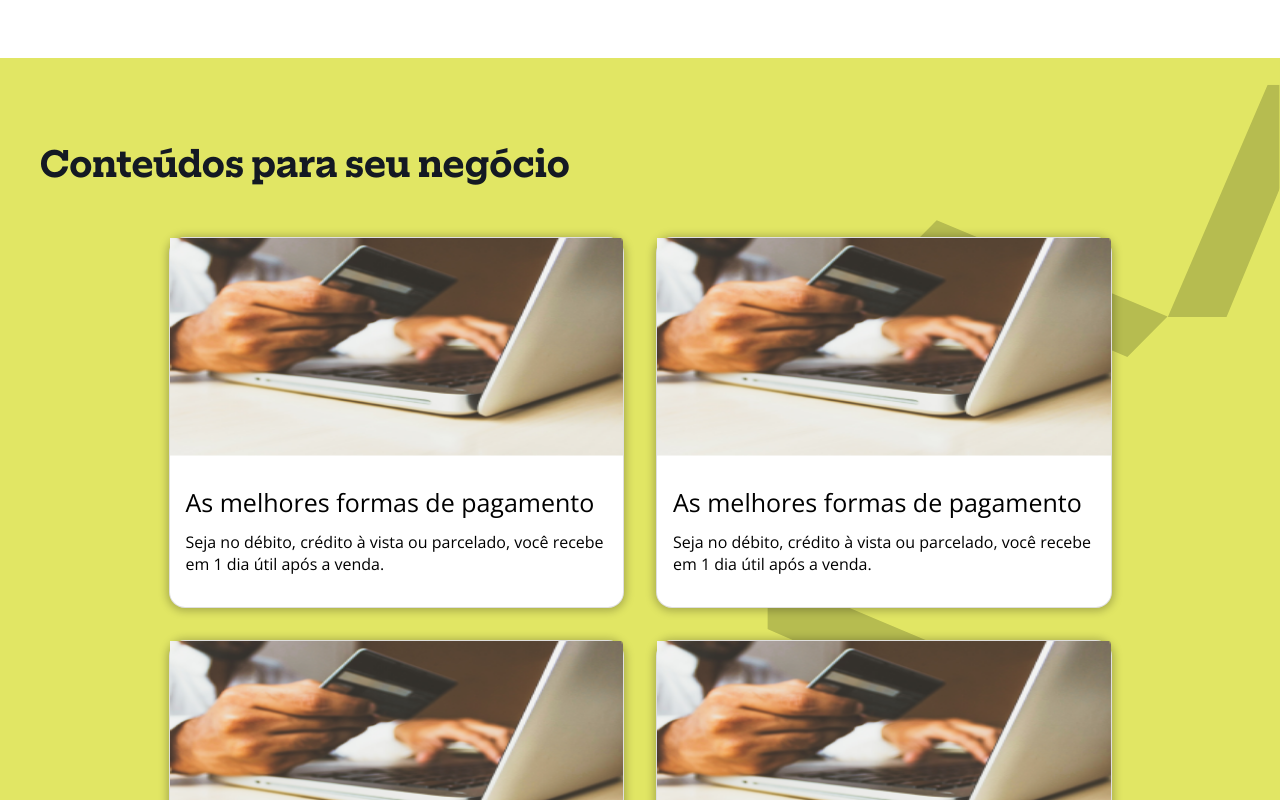
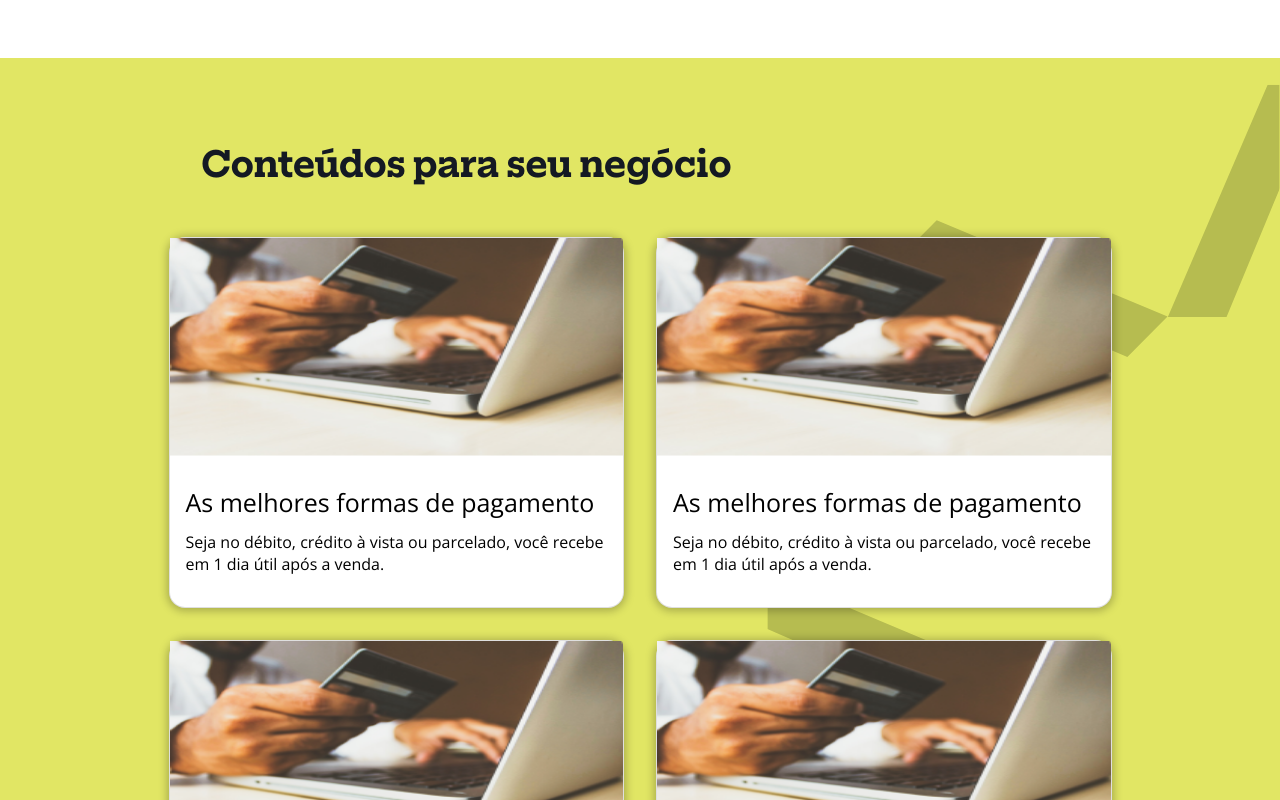
Before and after one commit to LeonardoAraujoLisboa/mulvi-desty, a React (Create React App) app: page / in a window 1280 px wide. Shown: the part 8780-9580 px from the top of the page. Built offline with nearby package versions, Linux system fonts and the light colour scheme.

Commit message:
Últimas atualizações no layout

```diff
--- a/src/components/BusinessContentCard/index.tsx
+++ b/src/components/BusinessContentCard/index.tsx
@@ -1,6 +1,6 @@
 import React from 'react'
 import { Card, CardBody, CardText, CardTitle } from 'reactstrap'
-import { Container } from './styles';
+import { Container, Title, ContentCard } from './styles';
 
 interface Props {
     data: {
@@ -19,6 +19,8 @@ const BusinessContentCard = ({data}: Props) => {
 
   return (
     <Container>
+      <Title className='attention-strong'>Conteúdos para seu negócio</Title>
+      <ContentCard>
             {data.map((item, index) => (
                 <Card key={index} tag={'button'} onClick={handleClick}>
                     <img alt={item.info_icon} src={item.icon} width='100%' />
@@ -28,6 +30,7 @@ const BusinessContentCard = ({data}: Props) => {
                     </CardBody>
                 </Card>
             ))}
+        </ContentCard>
     </Container>
   )
 }
--- a/src/components/BusinessContentCard/styles.ts
+++ b/src/components/BusinessContentCard/styles.ts
@@ -1,6 +1,34 @@
 import styled from "styled-components";
 
 export const Container = styled.div`
+
+`
+
+export const Title = styled.h1`
+    @media (min-width: 375px) {
+        padding-bottom: 32px;
+        text-align: center;
+        margin-bottom: 0px;
+    }
+
+    @media (min-width: 1024px) {
+        padding-bottom: 48px;
+        text-align: left;
+        padding-left: 40px;
+        margin-bottom: 0px;
+        text-align: center;
+    width: 893px;
+    }
+
+    @media (min-width: 1440px) {
+        padding-bottom: 43px;
+        text-align: left;
+        padding-left: 65px;
+        margin-bottom: 0px;
+    }
+`
+
+export const ContentCard = styled.div`
     @media (min-width: 375px) {
         padding-left: 13.5px;
         padding-right: 19.5px;
--- a/src/components/sections/HomeSections/BusinessContent/index.tsx
+++ b/src/components/sections/HomeSections/BusinessContent/index.tsx
@@ -1,14 +1,13 @@
 import React from 'react'
 import { ListBusinessContentCard } from '../../../../utils'
 import BusinessContentCard from '../../../BusinessContentCard'
-import { Container, Title, Icon } from './styles'
+import { Container, Icon } from './styles'
 import MulviIcon from '../../../../assets/mulvi-icon.svg'
 import MulviIconTable from '../../../../assets/tablet/mulvi-icon.svg'
 
 const BusinessContent = () => {
   return (
     <Container id='contents'>
-      <Title className='attention-strong'>Conteúdos para seu negócio</Title>
       <BusinessContentCard data={ListBusinessContentCard} />
       <Icon src={MulviIcon} className='mulvi-icon-desktop' />
       <Icon src={MulviIconTable} className='mulvi-icon-tablet' />
--- a/src/components/sections/HomeSections/BusinessContent/styles.ts
+++ b/src/components/sections/HomeSections/BusinessContent/styles.ts
@@ -22,28 +22,6 @@ export const Container = styled.div`
         padding-bottom: 187.5px;
         display: grid;
         justify-content: center;
-    }
-`
-
-export const Title = styled.h1`
-    @media (min-width: 375px) {
-        padding-bottom: 32px;
-        text-align: center;
-        margin-bottom: 0px;
-    }
-
-    @media (min-width: 1024px) {
-        padding-bottom: 48px;
-        text-align: left;
-        padding-left: 40px;
-        margin-bottom: 0px;
-    }
-
-    @media (min-width: 1440px) {
-        padding-bottom: 43px;
-        text-align: left;
-        padding-left: 65px;
-        margin-bottom: 0px;
     }
 `
 
```
Lines whose indentation alone changed are shown as unchanged.
